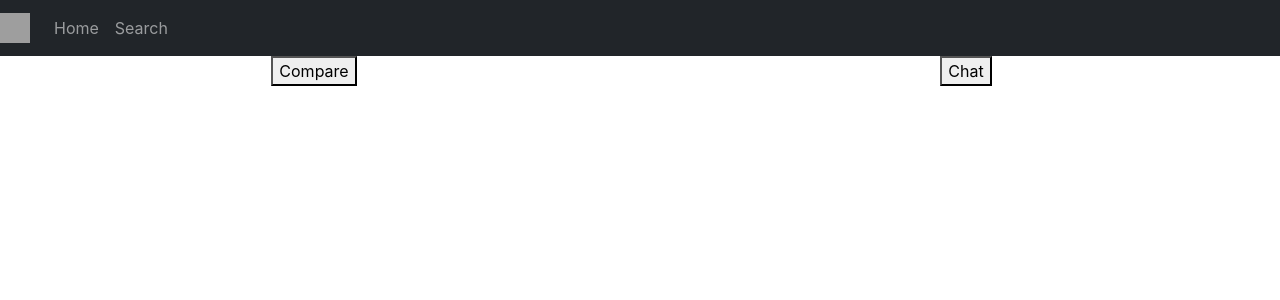
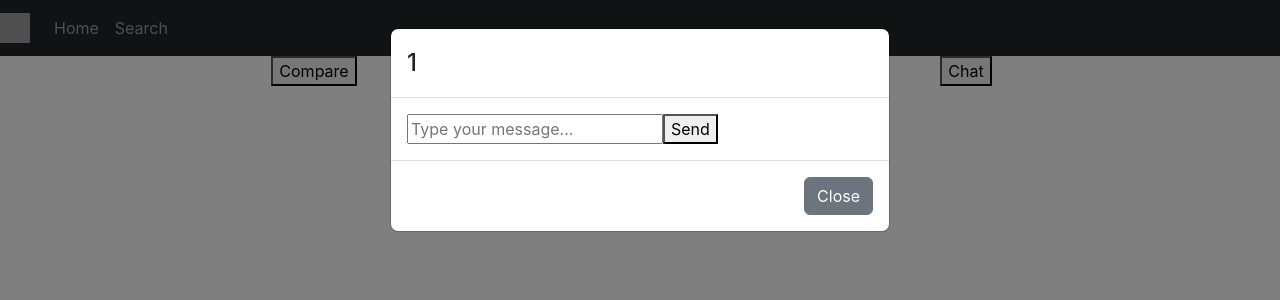
Before and after one commit to ColbyTodd/SEG3125-Project-2, a React (Create React App) app in the folder hockey-website/: page /player/1 in a window 1280 px wide. Both pictures are taken after a click on the button "Chat". Shown: the top 300 px of the page. Built offline with nearby package versions, Linux system fonts and the light colour scheme; data requests are answered from the project's data file; grey boxes are pictures that could not be loaded.

Commit message:
Added chatbox

```diff
--- a/hockey-website/package.json
+++ b/hockey-website/package.json
@@ -7,7 +7,9 @@
     "@testing-library/jest-dom": "^5.16.5",
     "@testing-library/react": "^13.4.0",
     "@testing-library/user-event": "^13.5.0",
+    "boostrap": "^2.0.0",
     "react": "^18.2.0",
+    "react-bootstrap": "^2.8.0",
     "react-dom": "^18.2.0",
     "react-router-dom": "^5.3.4",
     "react-scripts": "5.0.1",
--- /dev/null
+++ b/hockey-website/src/Chatbox.js
@@ -0,0 +1,51 @@
+import { useState } from 'react';
+import { Button, Modal } from 'react-bootstrap/';
+
+
+function Chatbox(props) {
+  const [messages, setMessages] = useState([]);
+  const [inputValue, setInputValue] = useState('');
+  const { show, handleClose, name} = props;
+
+  const handleMessageSend = () => {
+    if (inputValue) {
+      setMessages([...messages, inputValue]);
+      setInputValue('');
+    }
+  };
+
+  return (
+    <Modal show={show} onHide={handleClose}>
+        <Modal.Header>
+            <Modal.Title>{name}</Modal.Title>
+        </Modal.Header>
+        <Modal.Body>
+            <div className="chatbox">
+                <div className="chatbox-messages">
+                    {messages.map((message, index) => (
+                    <div key={index} className="chatbubble">
+                        {message}
+                    </div>
+                    ))}
+                </div>
+                <div className="chatbox-input">
+                    <input
+                    type="text"
+                    value={inputValue}
+                    onChange={(e) => setInputValue(e.target.value)}
+                    placeholder="Type your message..."
+                    />
+                    <button onClick={handleMessageSend}>Send</button>
+                </div>
+            </div>
+        </Modal.Body>
+        <Modal.Footer>
+            <Button variant="secondary" onClick={handleClose}>
+            Close
+            </Button>
+        </Modal.Footer>
+      </Modal>
+  );
+}
+
+export default Chatbox;
--- a/hockey-website/src/Player.js
+++ b/hockey-website/src/Player.js
@@ -3,11 +3,21 @@ import { useState } from 'react';
 import { useEffect } from 'react';
 import { useParams, useHistory } from 'react-router-dom';
 import DisplayPlayer from "./DisplayPlayer";
+import Chatbox from "./Chatbox";
 
 const Player = () => {
     const [player, setPlayer] = useState(null);
     const { name } = useParams();
     const history = useHistory();
+    const [showModal, setShowModal] = useState(false);
+
+    const handleCloseModal = () => {
+        setShowModal(false);
+    };
+
+    const handleOpenModal = () => {
+        setShowModal(true);
+    };
 
     const compareClick = () => {
         // Programmatically navigate to the desired URL
@@ -32,9 +42,11 @@ const Player = () => {
                     <button className="button" onClick={() => compareClick()}>Compare</button>
                 </div>
                 <div className="col">
-                    <button className="button">Chat</button>
+                    <button className="button" onClick={handleOpenModal}>Chat</button>
                 </div>
             </div>
+
+            <Chatbox show={showModal} handleClose={handleCloseModal} name={name}/>
         </div>
     );
 }
```
Also changed, not shown: 1 other file (tests, documents, lock files or other folders).
